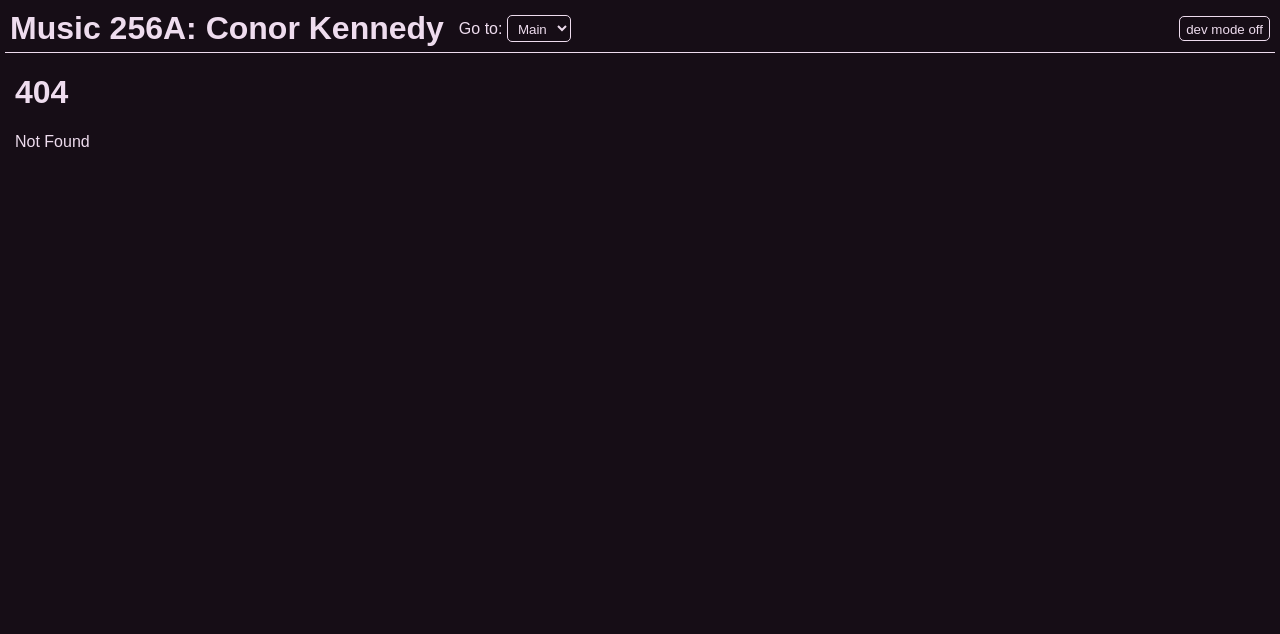
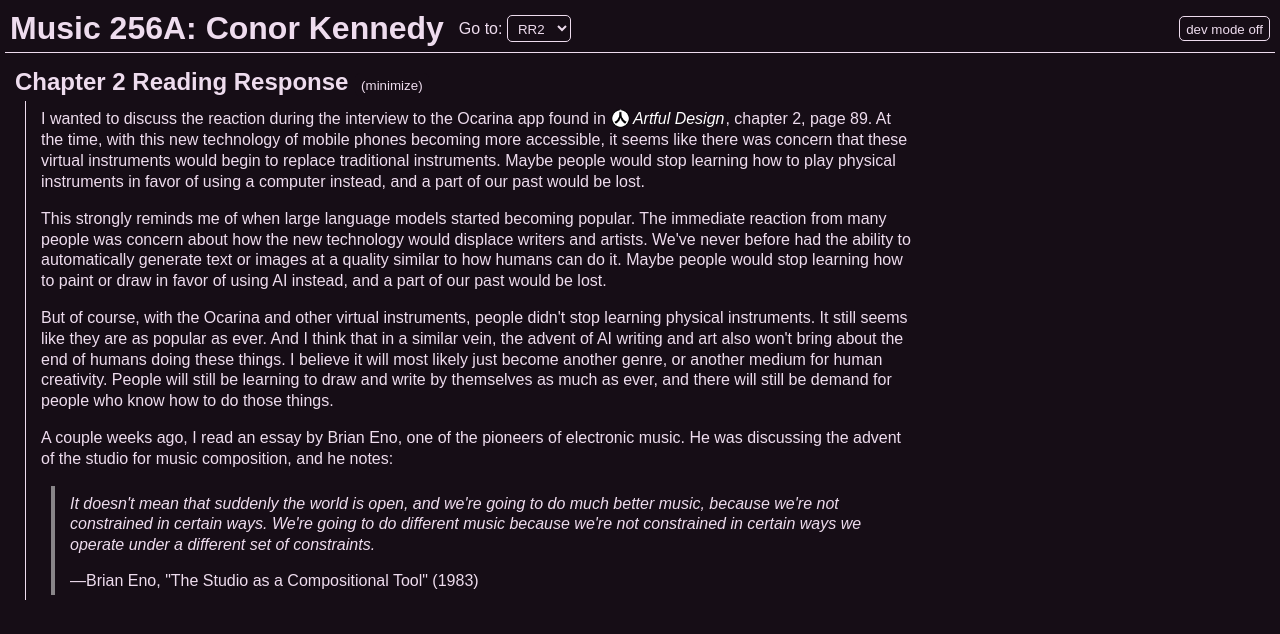
Before and after one commit to Vince7778/256a-website, a SvelteKit app: page /rr2 in a window 1280 px wide. Before the commit this address had no page. Shown: the top 634 px of the page. Built offline with nearby package versions, Linux system fonts and the light colour scheme.

Commit message:
begin work on rr2

```diff
--- /dev/null
+++ b/src/lib/components/ArtDes.svelte
@@ -0,0 +1,23 @@
+<script>
+    import { base } from "$app/paths";
+</script>
+
+<div class="container">
+    <img src="{base}/artfuldesign.png" alt="artful design logo" />
+    <i>Artful Design</i>
+</div>
+
+<style>
+    .container {
+        display: inline-block;
+        color: white;
+        margin: 0 1px;
+    }
+
+    img {
+        width: 1.2em;
+        height: 1.2em;
+        vertical-align: middle;
+        margin: 0 -2px 2px 0;
+    }
+</style>
--- a/src/lib/components/Header.svelte
+++ b/src/lib/components/Header.svelte
@@ -9,10 +9,11 @@
     }
 
     // page title, nav name, url
-    const navLinks = [
+    let navLinks = [
         ["", "Main", "/"],
         ["HW1", "HW1", "/hw1/"],
         ["RR1", "RR1", "/rr1/"],
+        ["RR2", "RR2", "/rr2/"],
     ];
 
     function handleNav(e: Event) {
--- /dev/null
+++ b/src/lib/components/Quote.svelte
@@ -0,0 +1,34 @@
+<script lang="ts">
+    export let citation: string = "";
+</script>
+
+<div class="quote">
+    <div class="quote-body">
+        <slot />
+    </div>
+    {#if citation}
+        <div>
+            —{citation}
+        </div>
+    {/if}
+</div>
+
+<style>
+    .quote {
+        display: flex;
+        flex-direction: column;
+        gap: 1em;
+
+        margin-left: 10px;
+        padding: 8px 0px 5px 15px;
+        border-left: 4px solid var(--fg-color-t);
+    }
+
+    .quote-body {
+        font-style: italic;
+    }
+
+    .quote-body :global(i) {
+        font-style: normal;
+    }
+</style>
--- a/src/lib/styles.css
+++ b/src/lib/styles.css
@@ -3,6 +3,7 @@
     --bg-color-l: #3b103b;
     --fg-color: #eedcee;
     --fg-color-d: #d185d1;
+    --fg-color-t: #eeeeee88;
     /* neutral color */
     --nt-color: #555555;
 
@@ -41,3 +42,7 @@
 .hidden-a:hover {
     text-decoration: underline;
 }
+
+p {
+    line-height: 1.3em;
+}
--- /dev/null
+++ b/src/routes/rr2/+page.svelte
@@ -0,0 +1,46 @@
+<script>
+    import Section from "$lib/components/Section.svelte";
+    import { pageTitle } from "$lib";
+    import ArtDes from "$lib/components/ArtDes.svelte";
+    import Quote from "$lib/components/Quote.svelte";
+
+    // remember to add to Header.svelte
+    $pageTitle = "RR2";
+</script>
+
+<Section title="Chapter 2 Reading Response">
+    <p>
+        I wanted to discuss the reaction during the interview to the Ocarina app found in <ArtDes />,
+        chapter 2, page 89. At the time, with this new technology of mobile phones becoming more
+        accessible, it seems like there was concern that these virtual instruments would begin to
+        replace traditional instruments. Maybe people would stop learning how to play physical
+        instruments in favor of using a computer instead, and a part of our past would be lost.
+    </p>
+    <p>
+        This strongly reminds me of when large language models started becoming popular. The
+        immediate reaction from many people was concern about how the new technology would displace
+        writers and artists. We've never before had the ability to automatically generate text or
+        images at a quality similar to how humans can do it. Maybe people would stop learning how to
+        paint or draw in favor of using AI instead, and a part of our past would be lost.
+    </p>
+    <p>
+        But of course, with the Ocarina and other virtual instruments, people didn't stop learning
+        physical instruments. It still seems like they are as popular as ever. And I think that in a
+        similar vein, the advent of AI writing and art also won't bring about the end of humans
+        doing these things. I believe it will most likely just become another genre, or another
+        medium for human creativity. People will still be learning to draw and write by themselves
+        as much as ever, and there will still be demand for people who know how to do those things.
+    </p>
+    <p>
+        A couple weeks ago, I read an essay by Brian Eno, one of the pioneers of electronic music.
+        He was discussing the advent of the studio for music composition, and he notes:
+    </p>
+    <Quote citation={'Brian Eno, "The Studio as a Compositional Tool" (1983)'}>
+        <p>
+            It doesn't mean that suddenly the world is open, and we're going to do much better
+            music, because we're not constrained in certain ways. We're going to do different music
+            because we're not constrained in certain ways we operate under a different set of
+            constraints.
+        </p>
+    </Quote>
+</Section>
```
Also changed, not shown: src/routes/rr1/+page.svelte (+11 -12 lines), src/routes/test/+page.svelte (+4 -0 lines), static/artfuldesign.png (added).
